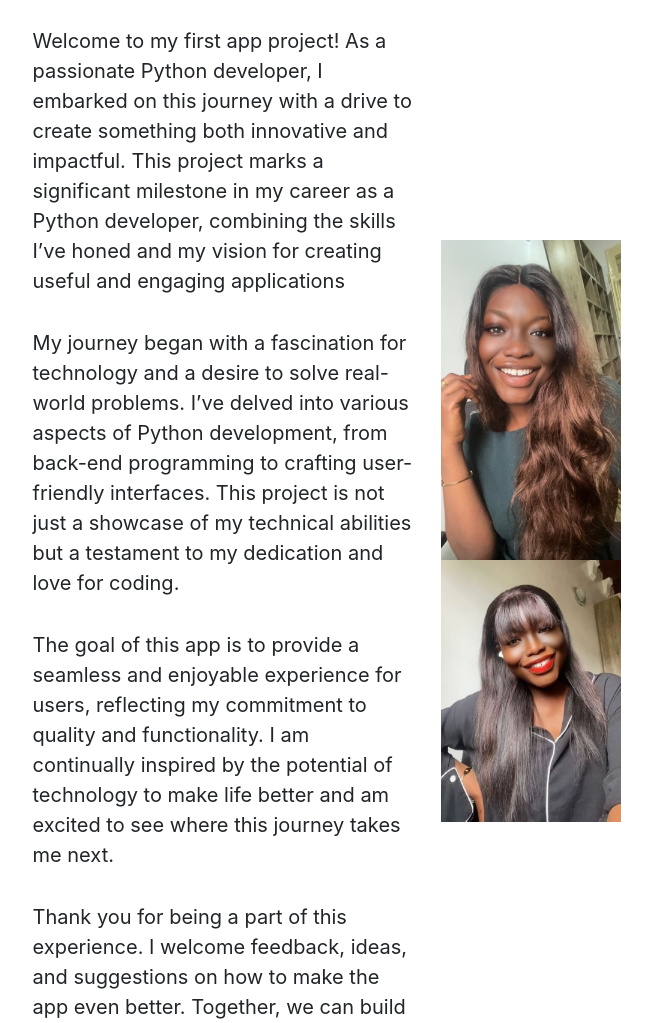
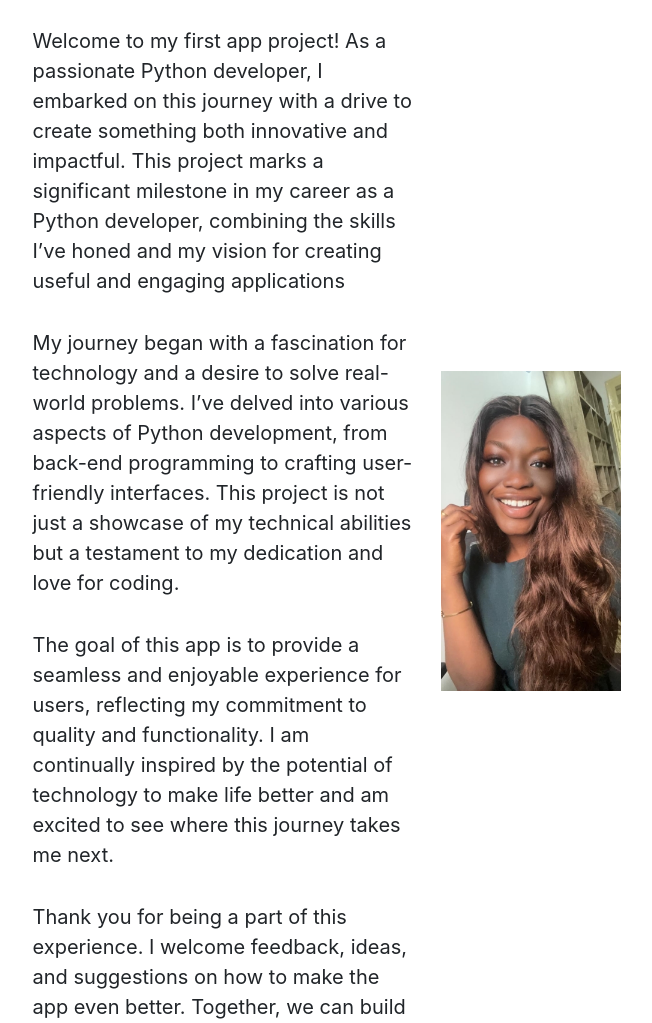
Before and after one commit to Limah-T/Blog-App, a Flask app: page /about in a window 1280 px wide. Shown: the part 590-1613 px from the top of the page, without its empty margins (313-965 px from the left). Run offline with Flask 3, Linux system fonts and the light colour scheme; some libraries are stand-ins or nearby versions.

Commit message:
Made some changes

```diff
--- a/my_flask_app/templates/about.html
+++ b/my_flask_app/templates/about.html
@@ -48,7 +48,6 @@
           </div>
           <div class="col-md-4 order-1 order-md-2 text-center mb-3 mb-md-0">
             <img src="../static/assets/img/beautiful_me.jpg" class="img-fluid" alt="Beautiful Me" style="max-width: 100%;">
-            <img src="../static/assets/img/2nd Beautiful me.jpg" class="img-fluid" alt="2nd Beautiful Me" style="max-width: 100%;">
           </div>
         </div>
       </div>
```
